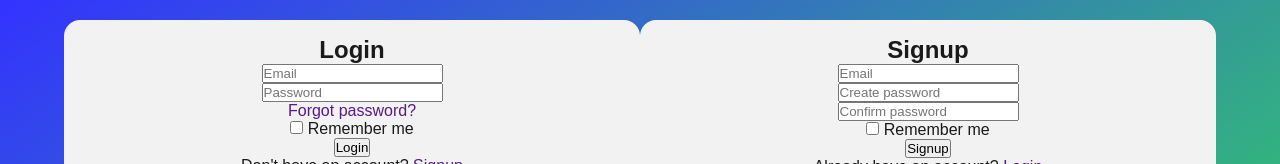
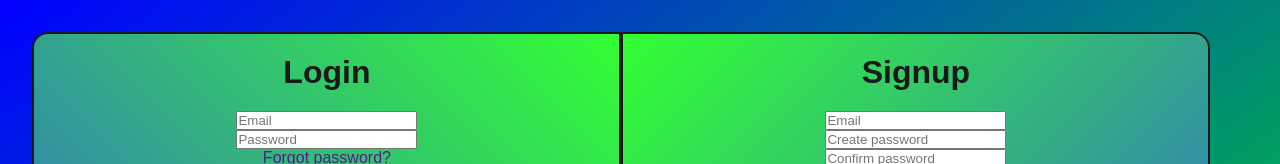
Before and after one commit to Ay-dotcode/Login---Signup, a plain HTML site: page index.html in a window 1280 px wide. Shown: the top 164 px of the page. Drawn offline with Linux system fonts and the light colour scheme.

Commit message:
Finished the background in the css

```diff
--- a/index.html
+++ b/index.html
@@ -10,8 +10,9 @@
 </head>
 
 <body>
+    <main>
         <section id="login">
-        <h2>Login</h2>
+            <h1>Login</h1>
             <form>
                 <input type="email" name="email" id="email" placeholder="Email"><br>
                 <input type="password" name="password" id="password" placeholder="Password"><br>
@@ -61,6 +62,7 @@
                 </a>
             </form>
         </section>
+    </main>
     <!-- <footer>
         <p>
             Coded by
--- a/style.css
+++ b/style.css
@@ -5,36 +5,52 @@
 }
 
 body {
-    background: linear-gradient(145deg, hsl(240, 100%, 60%), hsl(120, 100%, 60%));
+    background: linear-gradient(145deg, hsl(240, 100%, 50%), hsl(120, 100%, 50%));
     color: white;
-    display: flex;
-    flex-direction: row;
-    justify-content: center;
     font-family: sans-serif, Arial;
     height: 100vh;
     padding: 20px;
 }
 
-section {
+main {
     height: 90vh;
-    width: 45%;
+    width: 95%;
+    min-height: fit-content;
+    min-width: max-content;
     color: hsl(0, 0%, 10%);
     background-color: hsl(0, 0%, 95%);
-    padding: 16px;
+    margin: 1%;
+    text-align: center;
+    display: flex;
+    flex-direction: row;
     border-radius: 16px;
-    text-align: center;
+    background-color: transparent;
 }
 
-section a {
+main a {
     text-decoration: none;
 }
 
+section {
+    padding: 20px;
+    height: 100%;
+    width: 50%;
+    border: 2px solid hsl(0, 0%, 10%);
+    border-radius: 16px;
+}
+
 #login {
-    position: absolute;
-    right: 50%;
+    border-top-right-radius: 0;
+    border-bottom-right-radius: 0;
+    background: linear-gradient(45deg, hsl(240, 100%, 60%), hsl(120, 100%, 60%));
 }
 
 #signup {
-    position: absolute;
-    left: 50%;
+    border-top-left-radius: 0;
+    border-bottom-left-radius: 0;
+    background: linear-gradient(315deg, hsl(240, 100%, 60%), hsl(120, 100%, 60%));
 }
+h1 {
+    font-size: 2em;
+    margin-bottom: 20px;
+}
```
Lines whose indentation alone changed are shown as unchanged.
